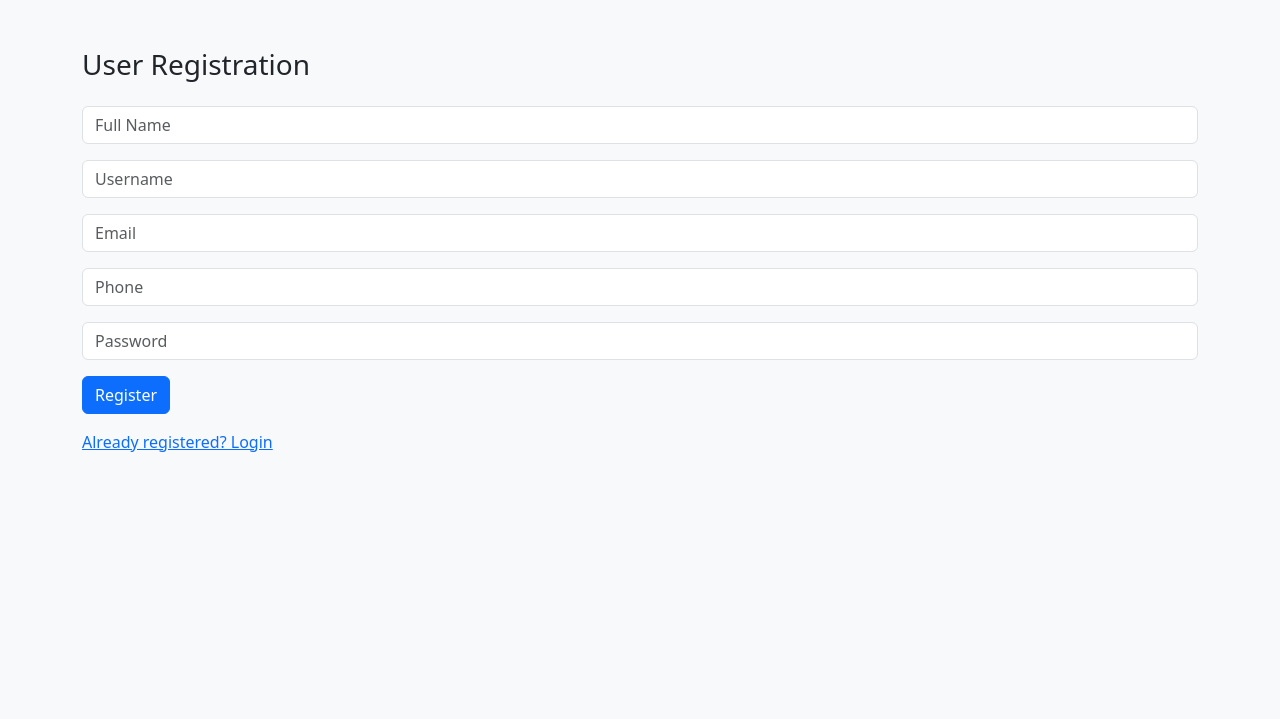
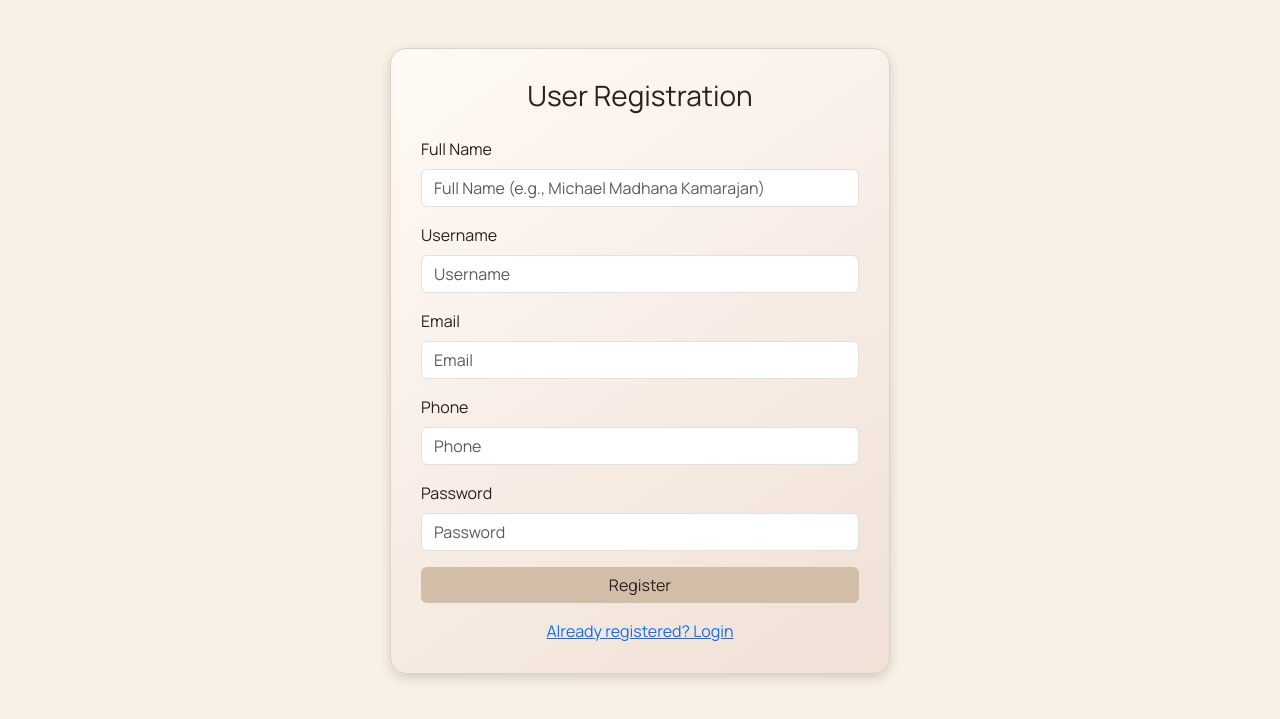
Before and after one commit to bored-arvi/vehicle-parking-app, a Flask app: page /register in a window 1280 px wide. Shown: the top 719 px of the page. Run offline with Flask 3, Linux system fonts and the light colour scheme.

Commit message:
logins done

```diff
--- a/api/parking_spots_api.py
+++ b/api/parking_spots_api.py
@@ -183,10 +183,10 @@ def get_multiple_parking_status_api(lot_id):
 
 @parking_spot_bp.route('/api/spots/total',methods=['POST'])
 def get_total_spots_api():
-    data=request.get_json();
-    lot_id=data.get('lot-id')
-    conn=get_db();
-    cursor=conn.cursor();
-    res=get_total_spots(lot_id)
-    conn.close();
+    data=request.get_json()
+    lot_id=data.get('lot_id')
+    conn=get_db()
+    cursor=conn.cursor()
+    res=get_total_spots(cursor,lot_id)
+    conn.close()
     return jsonify([{'spot_count':res}]),200
--- a/models/parking_spot.py
+++ b/models/parking_spot.py
@@ -55,6 +55,6 @@ def get_multiple_parking_status(cursor,lot_id):
 
 def get_total_spots(cursor, lot_id):
     cursor.execute('''
-        SELECT COUNT(*) FROM parking_spots WHERE lot_id = ?
+        SELECT count(*) FROM parking_spots WHERE lot_id = ?
     ''', (lot_id,))
     return cursor.fetchone()[0]
--- a/templates/register.html
+++ b/templates/register.html
@@ -4,19 +4,118 @@
   <meta charset="UTF-8">
   <title>Register</title>
   <link href="https://cdn.jsdelivr.net/npm/bootstrap@5.3.0/dist/css/bootstrap.min.css" rel="stylesheet">
+  <link href="https://fonts.googleapis.com/css2?family=Manrope:wght@400;600&display=swap" rel="stylesheet">
+  <style>
+    body {
+      background: #f9f0e6;
+      color: #2c1f1f;
+      font-family: 'Manrope', sans-serif;
+    }
+
+    .auth-card {
+      background: linear-gradient(145deg, #fffaf5, #f0e0d6);
+      color: #2c1f1f;
+      border-radius: 16px;
+      box-shadow: 0 4px 12px rgba(0,0,0,0.15);
+      border: 1px solid #e3d0c0;
+      max-width: 500px;
+      margin: 40px auto;
+      padding: 30px;
+      transition: transform 0.3s ease, box-shadow 0.3s ease;
+    }
+
+    .auth-card:hover {
+      transform: translateY(-3px) scale(1.01);
+      box-shadow: 0 8px 20px rgba(0,0,0,0.2);
+    }
+
+    .btn-primary {
+      background: #d2bda9;
+      border: none;
+      color: #2c1f1f;
+      transition: background 0.3s ease;
+    }
+
+    .btn-primary:hover {
+      background: #c2a890;
+    }
+
+    .was-validated .form-control:invalid {
+      border-color: #dc3545;
+    }
+
+    .was-validated .form-control:valid {
+      border-color: #28a745;
+    }
+  </style>
 </head>
-<body class="bg-light">
+<body>
   <div class="container mt-5">
-    <h3>User Registration</h3>
-    <form method="POST" action="/register" class="mt-4">
-      <div class="mb-3"><input type="text" class="form-control" name="name" placeholder="Full Name" required></div>
-      <div class="mb-3"><input type="text" class="form-control" name="username" placeholder="Username" required></div>
-      <div class="mb-3"><input type="email" class="form-control" name="email" placeholder="Email" required></div>
-      <div class="mb-3"><input type="text" class="form-control" name="phone" placeholder="Phone"></div>
-      <div class="mb-3"><input type="password" class="form-control" name="password" placeholder="Password" required></div>
-      <button type="submit" class="btn btn-primary">Register</button>
-    </form>
-    <a href="/login" class="d-block mt-3">Already registered? Login</a>
+    <div class="auth-card">
+      <h3 class="text-center mb-4">User Registration</h3>
+      <form method="POST" action="/register" class="needs-validation" novalidate>
+
+        <!-- Full Name -->
+        <div class="mb-3">
+          <label for="name" class="form-label">Full Name</label>
+          <input type="text" class="form-control" name="name" id="name" placeholder="Full Name (e.g., Michael Madhana Kamarajan)"
+            pattern="^[A-Za-z]+\s[A-Za-z]+.*$" required>
+          <div class="invalid-feedback">Please enter your full name with at least a space (e.g., Michael Madhana Kamarajan).</div>
+        </div>
+
+        <!-- Username -->
+        <div class="mb-3">
+          <label for="username" class="form-label">Username</label>
+          <input type="text" class="form-control" name="username" id="username" placeholder="Username" required>
+          <div class="invalid-feedback">Username is required.</div>
+        </div>
+
+        <!-- Email -->
+        <div class="mb-3">
+          <label for="email" class="form-label">Email</label>
+          <input type="email" class="form-control" name="email" id="email" placeholder="Email"
+            pattern="^[^\s@]+@[^\s@]+\.[^\s@]+$" required>
+          <div class="invalid-feedback">Enter a valid email (must include '@' and '.').</div>
+        </div>
+
+        <!-- Phone -->
+        <div class="mb-3">
+          <label for="phone" class="form-label">Phone</label>
+          <input type="text" class="form-control" name="phone" id="phone" placeholder="Phone" pattern="^[0-9]{10}$" required>
+          <div class="invalid-feedback">Enter a valid 10-digit phone number.</div>
+        </div>
+
+        <!-- Password -->
+        <div class="mb-3">
+          <label for="password" class="form-label">Password</label>
+          <input type="password" class="form-control" name="password" id="password" placeholder="Password"
+            pattern="^(?=.*[A-Z])(?=.*\d)[A-Za-z\d]{8,}$" required>
+          <div class="invalid-feedback">
+            Password must be at least 8 characters long, with at least one capital letter and one number.
+          </div>
+        </div>
+
+        <button type="submit" class="btn btn-primary w-100">Register</button>
+      </form>
+
+      <a href="/login" class="d-block mt-3 text-center">Already registered? Login</a>
+    </div>
   </div>
+
+  <script>
+    (function () {
+      'use strict';
+      const forms = document.querySelectorAll('.needs-validation');
+      Array.from(forms).forEach(form => {
+        form.addEventListener('submit', event => {
+          if (!form.checkValidity()) {
+            event.preventDefault();
+            event.stopPropagation();
+          }
+          form.classList.add('was-validated');
+        }, false);
+      });
+    })();
+  </script>
 </body>
 </html>
```
Also changed, not shown: templates/admin.html (+49 -8 lines), templates/admin_dash.html (+9 -5 lines), templates/user.html (+48 -7 lines), parking.db.
